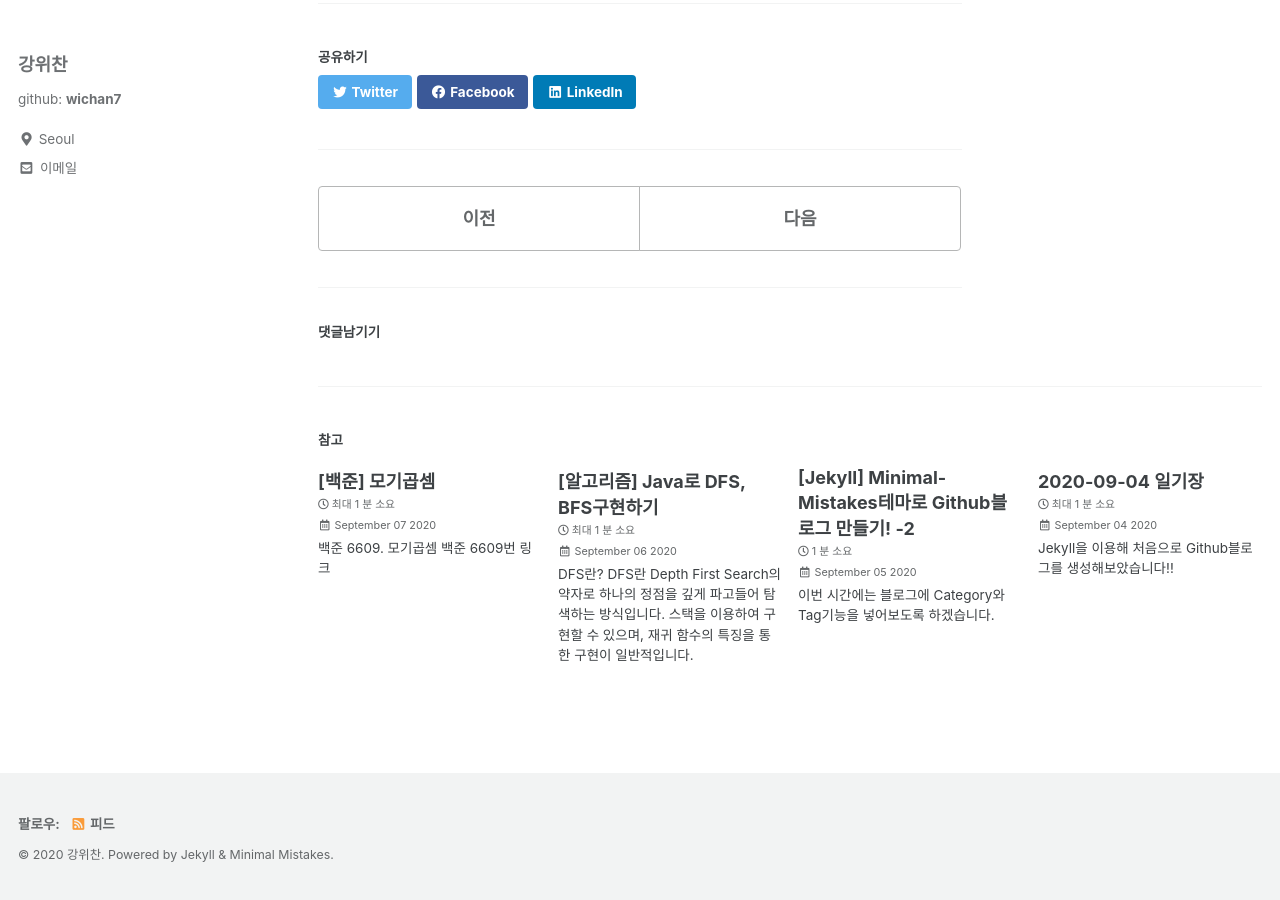
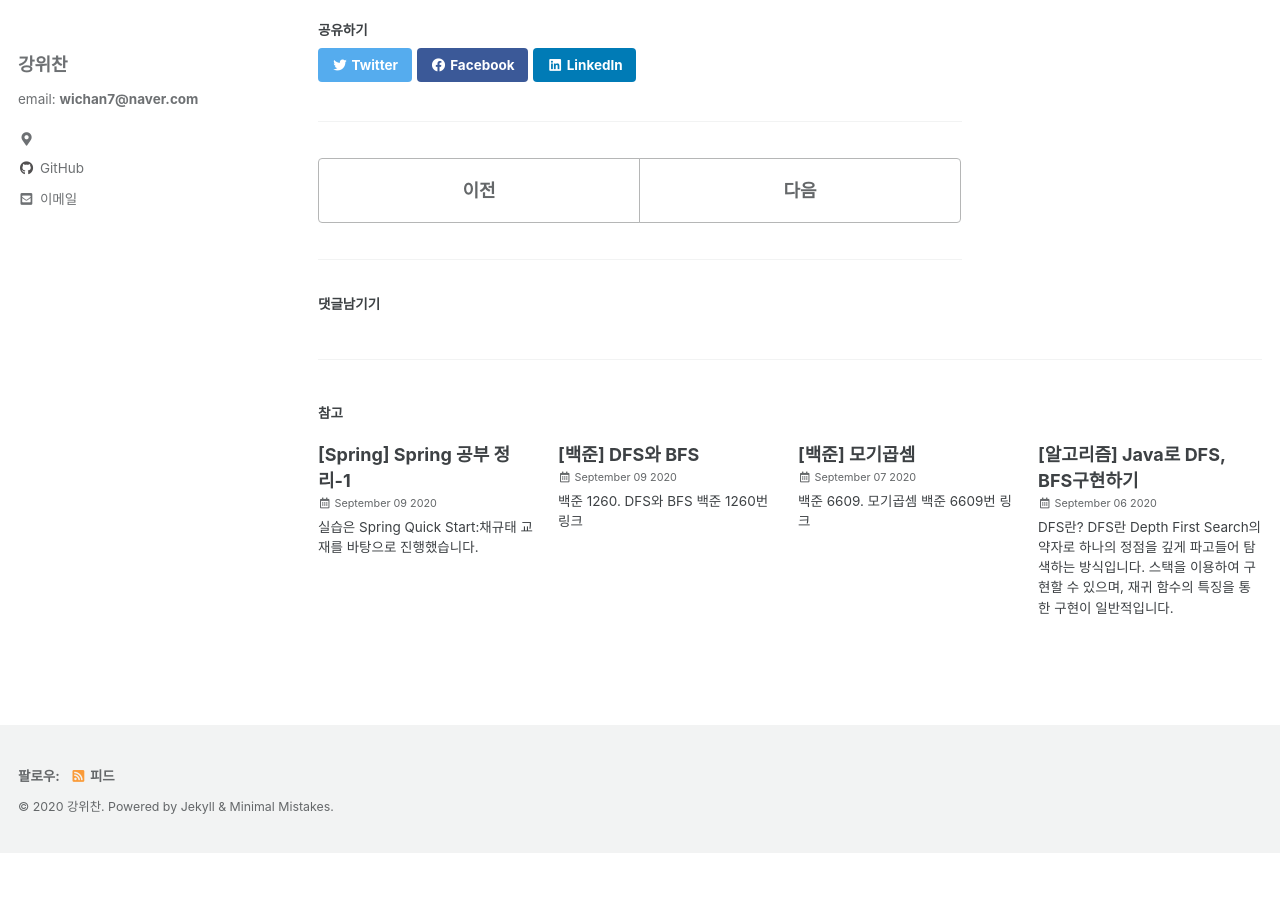
Before and after one commit to wichan7/wichan7.github.io, a Jekyll site: the page built from _posts/2020-09-04-jekyll-tutorial-1.md, in a window 1280 px wide and 900 px high, scrolled down 3207 px. Built offline with Jekyll 4.4.1, drawn with Linux system fonts in a browser that asks for light colours; cached includes are drawn as plain includes; comment, search, counter and statistics services are not loaded; after the commit the page ends 4060 px from its top, so only the background shows below that; part of the change alters nothing that is shown; some of the changed text lies outside the part shown.

Commit message:
sticky 속성 default로 추가, config 수정. n분소요 없엠

```diff
--- a/_config.yml
+++ b/_config.yml
@@ -96,9 +96,9 @@ analytics:
 author:
   name             : "강위찬"
   avatar           : # path of avatar image, e.g. "/assets/images/bio-photo.jpg"
-  bio              : "github: **wichan7**"
-  location         : "Seoul"
-  email            : "wichan1255@gmail.com"
+  bio              : "email: **wichan7@naver.com**"
+  location         : ""
+  email            : ""
   links:
     - label: "Email"
       icon: "fas fa-fw fa-envelope-square"
@@ -114,7 +114,7 @@ author:
       # url: "https://facebook.com/"
     - label: "GitHub"
       icon: "fab fa-fw fa-github"
-      # url: "https://github.com/"
+      url: "https://github.com/wichan7"
     - label: "Instagram"
       icon: "fab fa-fw fa-instagram"
       # url: "https://instagram.com/"
@@ -280,6 +280,8 @@ defaults:
       comments: true
       share: true
       related: true
+      toc: true
+      toc_sticky: true
 
   #>>>>>>>>>>>>>>>>>>> 여기서부터 추가 됨
   # _pages 부분입니다.
--- a/_includes/archive-single.html
+++ b/_includes/archive-single.html
@@ -24,7 +24,7 @@
         <a href="{{ post.url | relative_url }}" rel="permalink">{{ title }}</a>
       {% endif %}
     </h2>
-    {% include page__meta.html type=include.type %}
+    <!--소요시간 띄우는 부분 {% include page__meta.html type=include.type %}  -->
 
 	<!--여기서부터가 업데이트 날짜를 띄우는 부분-->
     {% if post.date %}
--- a/_layouts/single.html
+++ b/_layouts/single.html
@@ -27,14 +27,14 @@ layout: default
       {% unless page.header.overlay_color or page.header.overlay_image %}
         <header>
           {% if page.title %}<h1 id="page-title" class="page__title" itemprop="headline">{{ page.title | markdownify | remove: "<p>" | remove: "</p>" }}</h1>{% endif %}
-          {% include page__meta.html %} <!--소요시간을 띄우는 부분임.-->
+          <!-- {% include page__meta.html %} 소요시간을 띄우는 부분임.-->
 
-		  <!--여기서부터 작성해주시면 됩니다.-->
+		 <!--여기서부터 작성해주시면 됩니다.-->
 		 {% if page.read_time %}
 		  <p class="page__date"><i class="fas fa-fw fa-calendar-alt" aria-hidden="true"></i> {{ site.data.ui-text[site.locale].date_label | default: "Updated:" }} <time datetime="{{ page.date | date_to_xmlschema }}">{{ page.date | date: "%B %d, %Y" }}</time></p>
 
 		 {% endif %}
-<!--여기서까지 하시면 됩니다.-->
+		 <!--여기서까지 하시면 됩니다.-->
         </header>
       {% endunless %}
 
--- /dev/null
+++ b/_posts/2020-09-09-baekjoon-1260.md
@@ -0,0 +1,149 @@
+---
+title: "[백준] DFS와 BFS"
+categories:
+  - baekjoon
+tags:
+  - algorithm
+  - baekjoon
+---
+
+# 백준 1260. DFS와 BFS
+[백준 1260번 링크](https://www.acmicpc.net/problem/1260){: target="_blank"}
+
+~~~ java
+import java.util.LinkedList;
+import java.util.Queue;
+import java.util.Scanner;
+
+/* 인접행렬 그래프 클래스
+ * nV: 정점. Vertex의 개수
+ * nE: 간선. Edge의 개수
+ */
+class AdjGraph{
+	private int nV;
+	private int[][] graph;
+	private boolean[] hasVisited;
+
+	//생성자
+	public AdjGraph(int nV) {
+		//멤버변수 초기화
+		this.nV = nV;
+		this.graph = new int[nV+1][nV+1];
+		this.hasVisited = new boolean[nV+1];
+	}
+
+	//양방향 간선 추가
+	public void add(int x, int y) {
+		graph[x][y] = 1;
+		graph[y][x] = 1;
+	}
+
+	//단방향 간선 추가
+	public void addSingle(int x, int y) {
+		graph[x][y] = 1;
+	}
+
+
+	//visited 초기화
+	public void clear() {
+		for(int i=1; i<=nV; i++) {
+			hasVisited[i] = false;
+		}
+	}
+
+	//인접행렬 출력
+	public void print() {
+		System.out.println("= 인접행렬 출력 =");
+        for(int i=0; i<graph.length; i++) {
+            for(int j=0; j<graph[i].length; j++)
+                System.out.print(graph[i][j] + " ");
+            System.out.println();
+        }
+	}
+
+	//DFS Logic
+	public void dfs(int idx) {
+		//dfs()에 들어온 정점을 방문처리한다.
+		hasVisited[idx] = true;
+		System.out.print(idx + " ");
+
+		/*
+		 * i가 1부터 끝까지 돌며 자신과 연결된 정점을 찾음.
+		 * 정점을 찾았다면 잠시 함수를 멈추고 다음 dfs(i)를 실행했다가 처리가 모두 완료되면 돌아옴.
+		 * 따라서 깊이우선탐색이 가능함.
+		 */
+		for(int i=1; i<=nV; i++) {
+			//연결이 되어있고 해당 정점이 미방문일경우.
+            if(graph[idx][i] == 1 && hasVisited[i] == false)
+            	dfs(i);
+		}
+	}
+
+	//BFS Logic
+	public void bfs(int idx) {
+		Queue<Integer> queue = new LinkedList<>();
+
+		// queue에 시작 정점 추가.
+		queue.add(idx);
+		hasVisited[idx] = true;
+
+		while( !queue.isEmpty() ) {
+			// poll: pop하고 pop된 값 반환
+			idx = queue.poll();
+			System.out.print(idx + " ");
+
+			for(int i=1; i<=nV; i++) {
+				if (graph[idx][i] == 1 && hasVisited[i] == false) {
+					//queue에 인접 정점 삽입
+					queue.add(i);
+					//방문처리
+					hasVisited[i] = true;
+				}
+			}
+
+		}
+	}
+
+}
+
+
+// Main이 있는 클래스
+public class Main {
+	//멤버변수
+	int nV;
+	int nE;
+	AdjGraph graph;
+
+	//생성자
+	public Main() {
+		Scanner sc = new Scanner(System.in);
+		//정점의 개수 받기
+		nV = sc.nextInt();
+		//간선의 개수 받기
+		nE = sc.nextInt();
+		int n = sc.nextInt();
+		//그래프 초기화
+		graph = new AdjGraph(nV);
+
+		//graph에 간선 추가하기.
+		for(int i=0; i<nE; i++)
+			graph.add(sc.nextInt(), sc.nextInt());
+
+		//DFS로 출력
+		graph.dfs(n);
+		System.out.println();
+
+		//BFS로 출력. clear로 visited 초기화
+		graph.clear();
+		graph.bfs(n);
+
+		sc.close();
+	}
+
+	//메인 메서드
+	public static void main(String[] args) {
+		Main mm = new Main();
+	}
+}
+
+~~~
--- /dev/null
+++ b/_posts/2020-09-09-spring-1.md
@@ -0,0 +1,35 @@
+---
+title: "[Spring] Spring 공부 정리-1"
+categories:
+  - spring
+tags:
+  - spring
+---
+실습은 Spring Quick Start:채규태 교재를 바탕으로 진행했습니다.
+
+# 1. SQL문 작성
+앞으로의 실습 코드 작성을 위해 데이터베이스를 만들고 테이블을 구성함.
+~~~ sql
+CREATE TABLE USERS(
+	ID VARCHAR(8) PRIMARY KEY,
+    PASSWORD VARCHAR(8),
+    NAME VARCHAR(20),
+    ROLE VARCHAR(5)
+);
+
+INSERT INTO USERS VALUES('test','test123','관리자','Admin');
+INSERT INTO USERS VALUES('user1','user1','홍길동','User');
+
+CREATE TABLE BOARD(
+	SEQ INT AUTO_INCREMENT PRIMARY KEY,
+    TITLE VARCHAR(200),
+    WRITER VARCHAR(20),
+    CONTENT VARCHAR(2000),
+    REGDATE DATETIME DEFAULT current_timestamp,
+    CNT INT DEFAULT 0
+);
+
+INSERT INTO BOARD(TITLE,WRITER,CONTENT) VALUES('가입인사','관리자','잘 부탁드립니다....');
+~~~
+
+# 2. 프로젝트 생성
```
